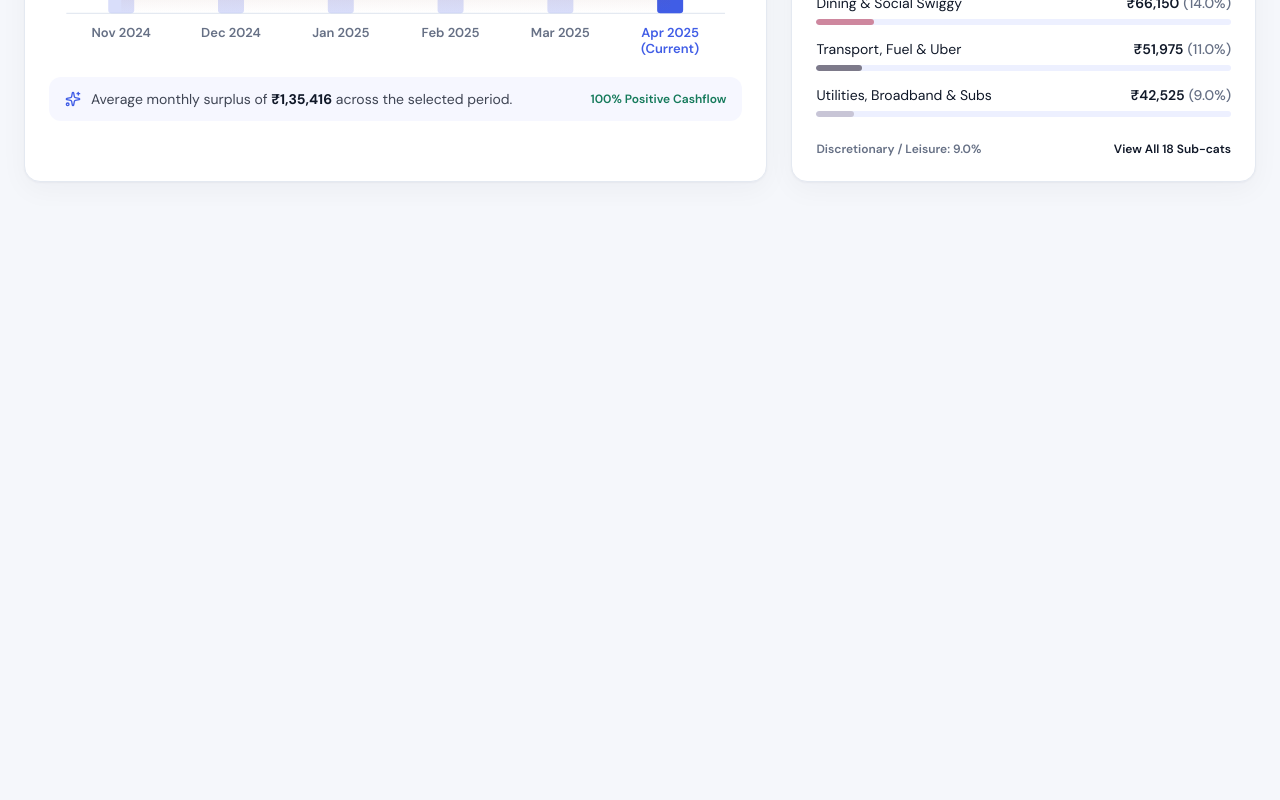
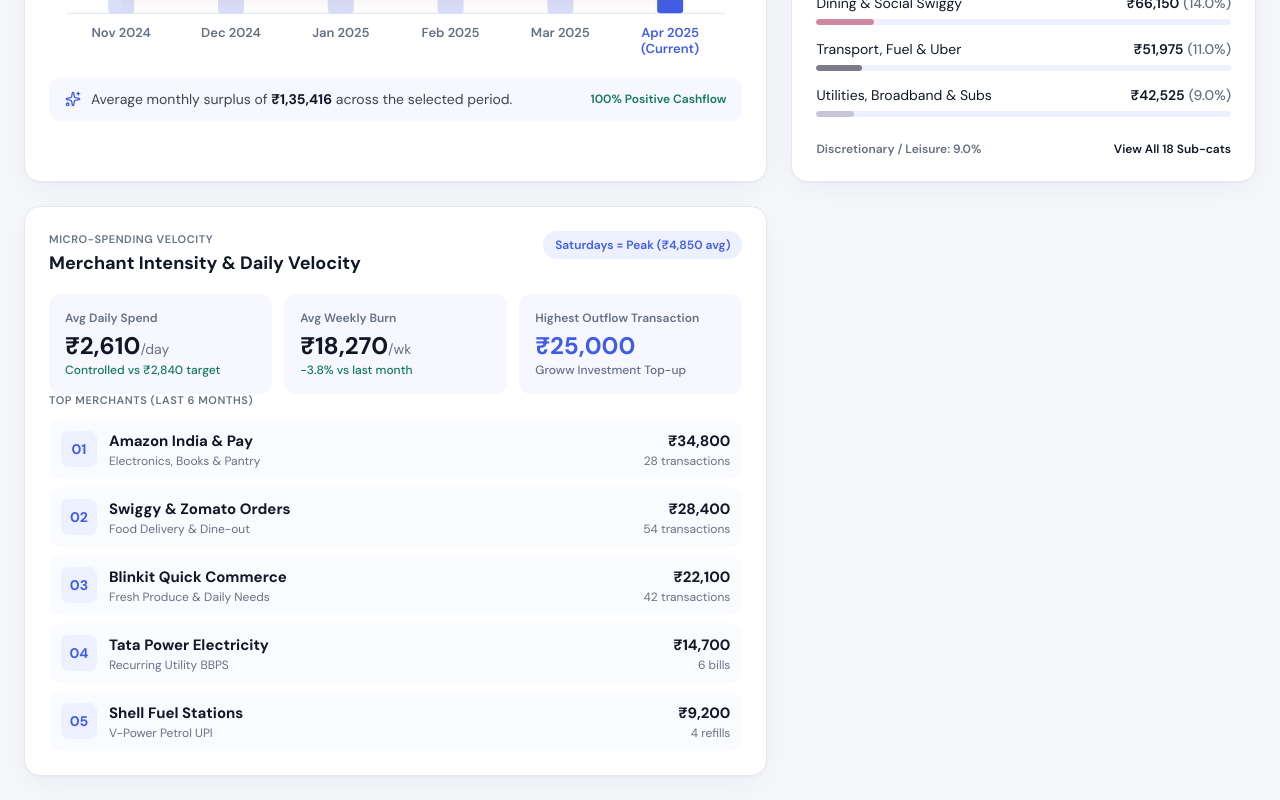
Before and after one commit to JaiswalPiyush309/expense-tracker-frontend, a Next.js app: page /reports in a window 1280 px wide. Shown: the part 1036-1836 px from the top of the page. Before the commit the page ends 1242 px from the top, so only its background shows below. Built offline with nearby package versions, Linux system fonts and the light colour scheme.

Commit message:
feat: add MerchantVelocityCard component and integrate it into ReportsView; update mock data for velocity statistics

```diff
--- a/src/features/reports/ReportsView.tsx
+++ b/src/features/reports/ReportsView.tsx
@@ -8,6 +8,7 @@ import {
   header,
   kpis,
   periodOptions,
+  velocity,
 } from "./data/mock";
 import { downloadCsv } from "@/lib/csv";
 import { ReportsHeader } from "./components/ReportsHeader";
@@ -18,6 +19,7 @@ import { KpiGrid } from "./components/KpiGrid";
 import { SegmentedControl } from "@/components/ui/SegmentedControl";
 import { CashFlowCard } from "./components/CashFlowCard";
 import { CapitalDistributionCard } from "./components/CapitalDistributionCard";
+import { MerchantVelocityCard } from "./components/MerchantVelocityCard";
 
 const SECTIONS: readonly { value: ReportSection; label: string }[] = [
   { value: "all", label: "All Analytics & Executive Summary" },
@@ -39,7 +41,10 @@ export function ReportsView() {
   const [section, setSection] = useState<ReportSection>("all");
   const show = (...ids: ReportSection[]) =>
     section === "all" || ids.includes(section);
-  const hasVisibleContent = section === "all" || section === "income-expense";
+  const hasVisibleContent =
+    section === "all" ||
+    section === "income-expense" ||
+    section === "spending";
 
   const exportKpis = () =>
     downloadCsv("report-summary.csv", [
@@ -88,6 +93,17 @@ export function ReportsView() {
             <CapitalDistributionCard {...capital} />
           </div>
         )}
+
+        {show("spending") && (
+          <div className={TWO_COL}>
+            <MerchantVelocityCard {...velocity} />
+            {/* <ObservationsCard
+              observations={observations}
+              footerNote={taxNote}
+            /> */}
+          </div>
+        )}
+
         {!hasVisibleContent && (
           <div className="rounded-2xl border border-dashed border-line bg-surface-muted/40 px-6 py-10 text-center text-sm text-muted">
             This report section is not available yet.
--- /dev/null
+++ b/src/features/reports/components/MerchantVelocityCard.tsx
@@ -0,0 +1,109 @@
+import { Card, CardHeader } from "@/components/ui/Card";
+import { cn } from "@/lib/cn";
+import { formatINR } from "@/lib/format";
+import { toneSoft, toneText } from "@/lib/tone";
+import type { Merchant, VelocityStat } from "../types";
+
+interface MerchantVelocityCardProps {
+  peakNote: string;
+  stats: readonly VelocityStat[];
+  merchants: readonly Merchant[];
+  className?: string;
+}
+
+export function MerchantVelocityCard({
+  peakNote,
+  stats,
+  merchants,
+  className,
+}: MerchantVelocityCardProps) {
+  return (
+    <Card className={cn("p-5 sm:p-6", className)}>
+      <CardHeader
+        eyebrow="Micro-Spending Velocity"
+        title="Merchant Intensity & Daily Velocity"
+        actions={
+          <span
+            className={cn(
+              "rounded-full px-3 py-1.5 text-xs font-semibold",
+              toneSoft.accent,
+            )}
+          >
+            {peakNote}
+          </span>
+        }
+      />
+
+      {stats.length > 0 ? (
+        <dl className="mt-5 grid gap-3 sm:grid-cols-3">
+          {stats.map((stat) => (
+            <div key={stat.id} className="rounded-xl bg-accent-soft/50 p-4">
+              <dt className="text-xs font-semibold text-muted">{stat.label}</dt>
+              <dd className="mt-1">
+                <span
+                  className={cn(
+                    "text-2xl font-bold tabular-nums",
+                    stat.valueTone ? toneText[stat.valueTone] : "text-ink",
+                  )}
+                >
+                  {formatINR(stat.value, { decimals: false })}
+                </span>
+                {stat.suffix && (
+                  <span className="text-sm text-muted">{stat.suffix}</span>
+                )}
+                <p
+                  className={cn(
+                    "mt-0.5 text-xs font-medium",
+                    toneText[stat.captionTone],
+                  )}
+                >
+                  {stat.caption}
+                </p>
+              </dd>
+            </div>
+          ))}
+        </dl>
+      ) : (
+        <p className="mt-5 rounded-xl bg-accent-soft/30 px-4 py-6 text-center text-sm text-muted">
+          No velocity data available for this period.
+        </p>
+      )}
+
+      <h3 className="mb-3 mt-6 text-[11px] font-semibold uppercase tracking-wider text-muted">
+        Top Merchants (Last 6 Months)
+      </h3>
+
+      {merchants.length > 0 ? (
+        <ol className="space-y-2" aria-label="Top merchants by spending">
+          {merchants.map((m, i) => (
+            <li
+              key={m.id}
+              className="flex items-center gap-3 rounded-xl bg-accent-soft/30 px-3 py-2.5"
+            >
+              <span
+                aria-hidden="true"
+                className="grid h-9 w-9 shrink-0 place-items-center rounded-lg bg-accent-soft text-sm font-bold text-accent"
+              >
+                {String(i + 1).padStart(2, "0")}
+              </span>
+              <div className="min-w-0 flex-1">
+                <p className="truncate font-bold text-ink">{m.name}</p>
+                <p className="truncate text-xs text-muted">{m.category}</p>
+              </div>
+              <div className="shrink-0 text-right">
+                <p className="font-bold tabular-nums text-ink">
+                  {formatINR(m.amount, { decimals: false })}
+                </p>
+                <p className="text-xs text-muted">{m.countLabel}</p>
+              </div>
+            </li>
+          ))}
+        </ol>
+      ) : (
+        <p className="rounded-xl bg-accent-soft/30 px-4 py-6 text-center text-sm text-muted">
+          No merchant data available for this period.
+        </p>
+      )}
+    </Card>
+  );
+}
--- a/src/features/reports/data/mock.ts
+++ b/src/features/reports/data/mock.ts
@@ -300,7 +300,7 @@ export const velocity = {
       caption: "Groww Investment Top-up",
       captionTone: "neutral",
     },
-  ] satisfies VelocityStat[],
+  ] as const satisfies readonly VelocityStat[],
   merchants: [
     {
       id: "amazon",
@@ -337,7 +337,7 @@ export const velocity = {
       amount: 9200,
       countLabel: "4 refills",
     },
-  ] satisfies Merchant[],
+  ] as const satisfies readonly Merchant[],
 };
 
 export const observations: Observation[] = [
```
